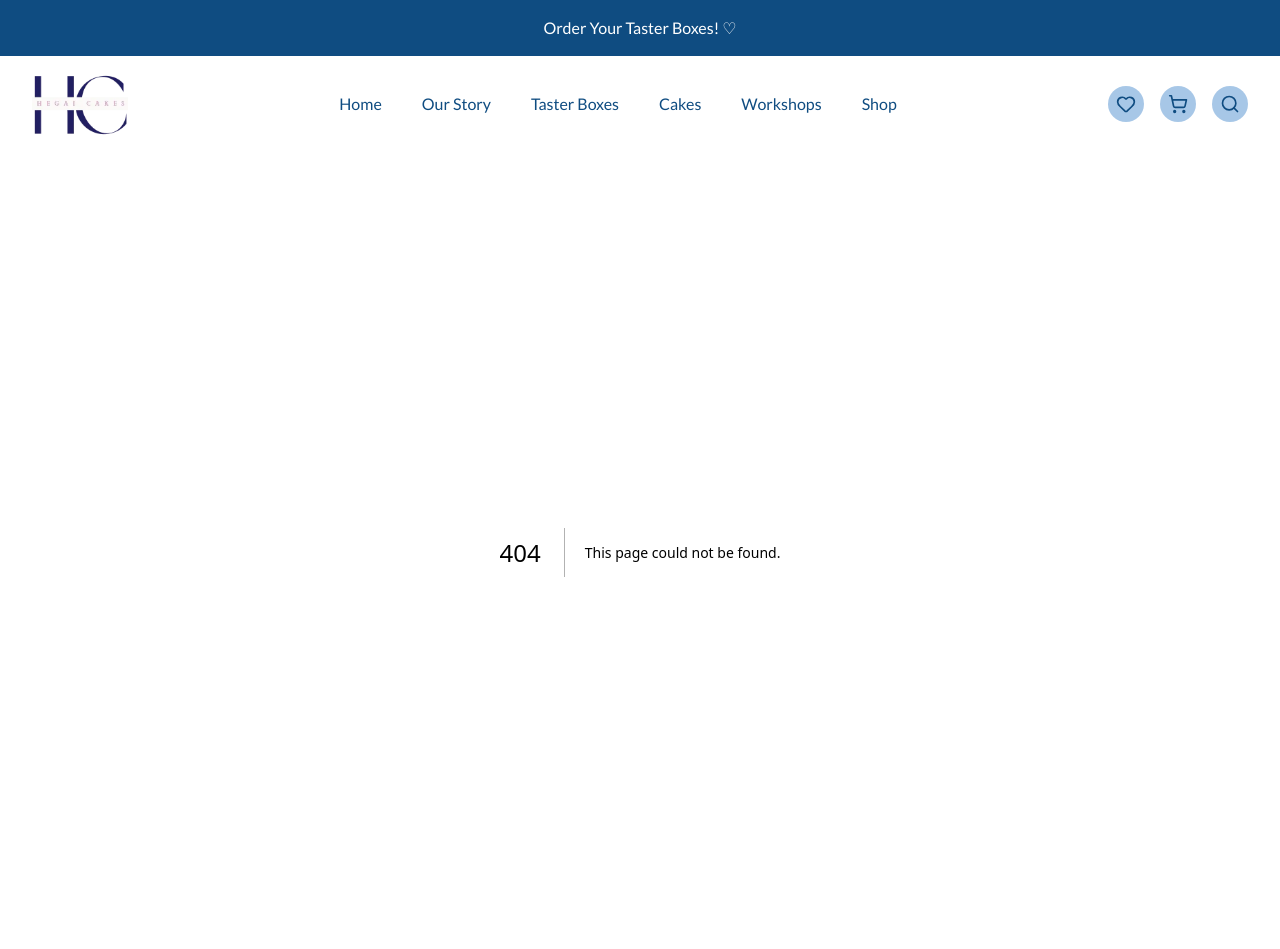
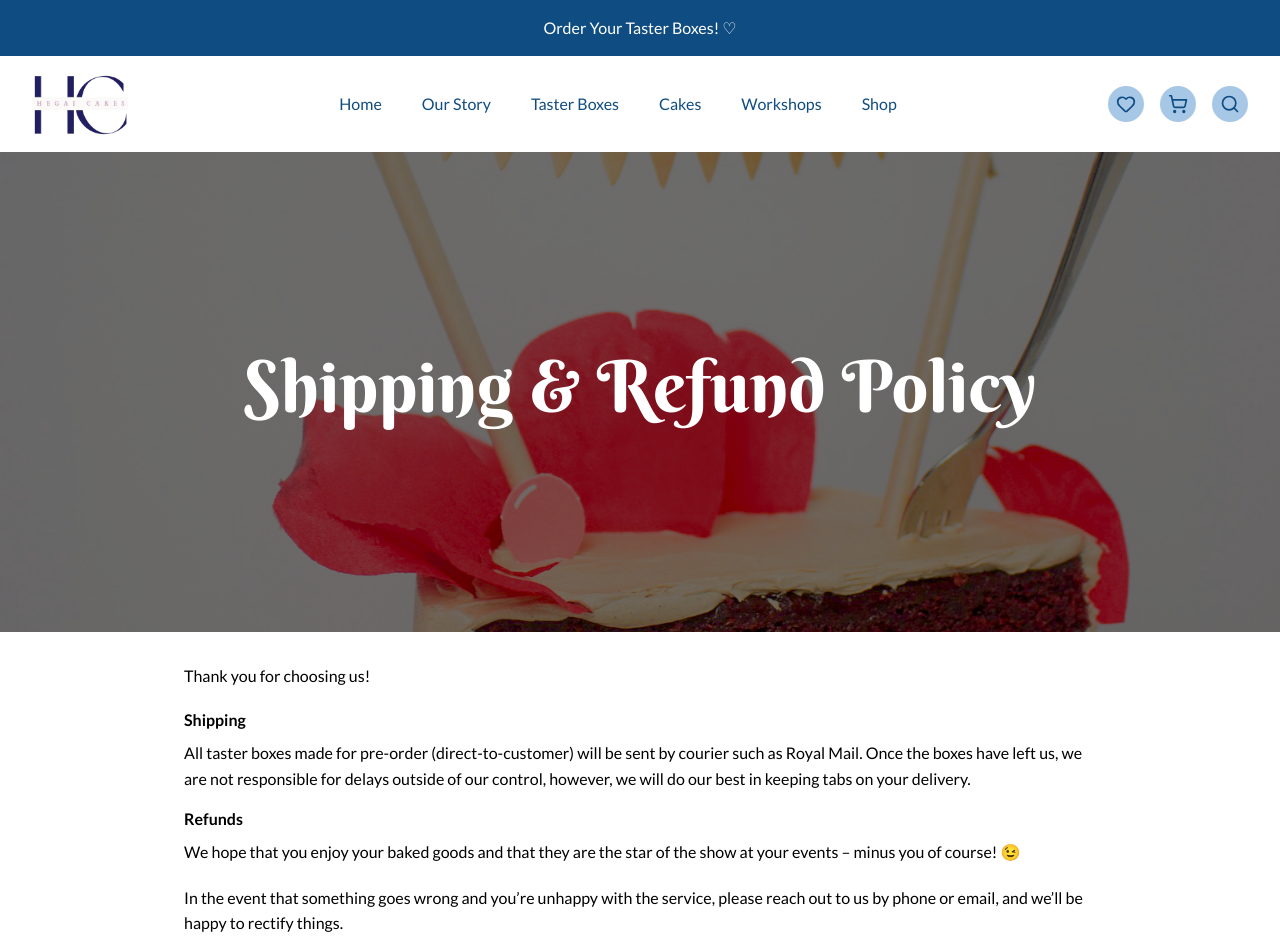
Before and after one commit to MonarchCorps/hegais-cakes, a Next.js app: page /shipping-refund-policy in a window 1280 px wide. Before the commit this address had no page. Shown: the top 949 px of the page. Built offline with nearby package versions, Linux system fonts and the light colour scheme.

Commit message:
implemented shipping refund policy page

```diff
--- /dev/null
+++ b/src/app/shipping-refund-policy/page.tsx
@@ -0,0 +1,52 @@
+"use client";
+
+import { berkshireSwash } from "@/lib/fonts";
+import { motion } from "framer-motion"
+import Image from "next/image";
+
+export default function ShippingRefundPolicyPage() {
+    return (
+        <main>
+
+            <section>
+                <div>
+                    <div className="relative h-[30rem]">
+                        <div className="absolute inset-0 size-full bg-black/50"></div>
+                        <div className="relative size-full">
+                            <Image
+                                src={"/images/shipping-refund-policy.jpg"}
+                                alt="Shipping & Refund Policy"
+                                fill
+                                className="absolute inset-0 size-full object-cover -z-10 object-[50%_100%
+                                ]"
+                            />
+                            <div className="absolute inset-0 flex flex-col items-center justify-center px-4">
+                                <motion.h1
+                                    initial={{ opacity: 0, y: 10 }}
+                                    transition={{ duration: 0.7 }}
+                                    whileInView={{ opacity: 1, y: 0 }}
+                                    viewport={{ once: true }}
+                                    className={`${berkshireSwash.className} text-center text-7xl leading-tight capitalize text-white mb-3 max-[510px]:text-5xl`}>
+                                    Shipping & Refund Policy
+                                </motion.h1>
+                            </div>
+                        </div>
+                    </div>
+                </div>
+            </section>
+
+            <section>
+                <div className="p-8 px-6 relative z-10 max-w-[60rem] mx-auto">
+                <p className="mb-5">Thank you for choosing us!</p>
+                <h2 className="font-bold mb-2">Shipping</h2>
+                <p className="mb-4 leading-[1.6]">All taster boxes made for pre-order (direct-to-customer) will be sent by courier such as Royal Mail. Once the boxes have left us, we are not responsible for delays outside of our control, however, we will do our best in keeping tabs on your delivery.</p>
+                <h2 className="font-bold mb-2">Refunds</h2>
+                <p className="mb-5 leading-[1.6]">We hope that you enjoy your baked goods and that they are the star of the show at your events – minus you of course! <span role="img" aria-label="wink">😉</span></p>
+                <p className="mb-2 leading-[1.6]">In the event that something goes wrong and you’re unhappy with the service, please reach out to us by phone or email, and we’ll be happy to rectify things.</p>
+                <p className="mb-2 leading-[1.6]"><span className="font-bold">Partial Refunds:</span> In the unlikely nature that your order is incomplete or that you are unsatisfied with our product, we will be happy to offer you a gift credit ahead of a future order. Please note that this will be based on our discretion.</p>
+                </div>
+            </section>
+
+        </main>
+    );
+}
--- a/src/components/footer/index.tsx
+++ b/src/components/footer/index.tsx
@@ -65,7 +65,7 @@ export default function Footer() {
                                 <Link href="/taster-box/inquiry" className="text-[#0F4C81]">Taster Box Inquiry</Link>
                             </li>
                             <li>
-                                <Link href="/shopping-policy" className="text-[#0F4C81]">Shipping & Refund Policy</Link>
+                                <Link href="/shipping-refund-policy" className="text-[#0F4C81]">Shipping & Refund Policy</Link>
                             </li>
                             <li>
                                 <Link href="/privacy-policy" className="text-[#0F4C81]">Privacy Policy</Link>
```
Also changed, not shown: public/images/privacy-policy.jpg (added), public/images/shipping-refund-policy.jpg (added).
